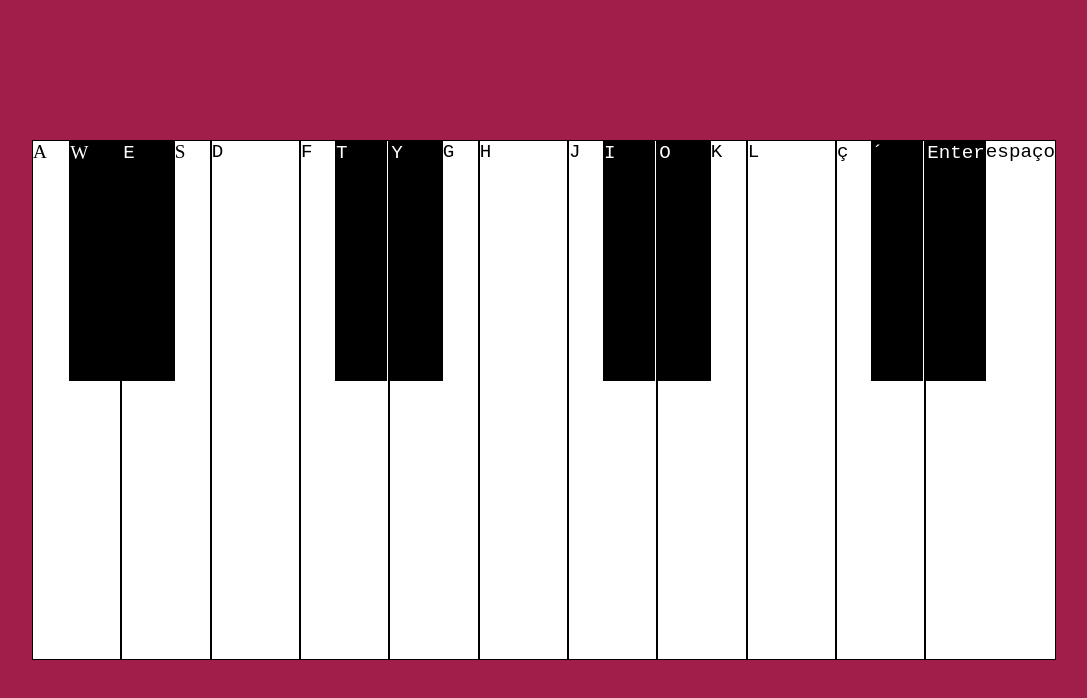
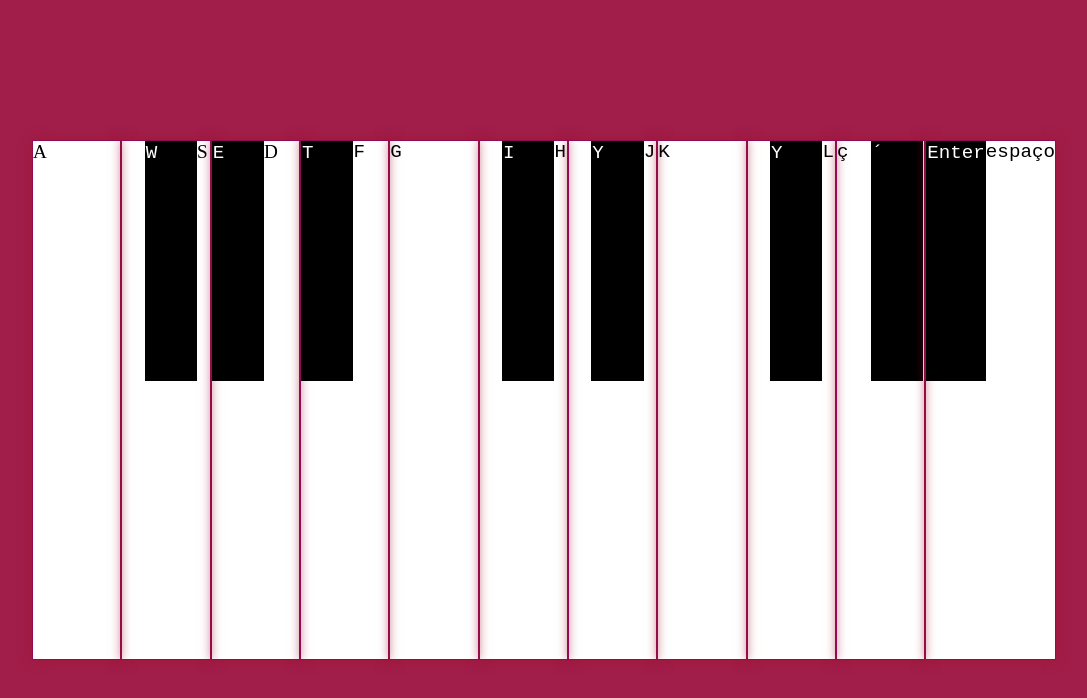
Before and after one commit to alessandrordgs/piano, a plain HTML site: page index.html in a window 1280 px wide. Shown: the whole page, without its empty margins (96-1183 px from the left). Drawn offline with Linux system fonts and the light colour scheme.

Commit message:
ajustado estrutura e feito logica para adicionar classe ao pressionar tecla

```diff
--- a/index.html
+++ b/index.html
@@ -11,82 +11,102 @@
 <body>
     <main class="container">
         <div class="piano">
-            <div class="piano-keys" data-key="65" >
+            <div class="piano-keys key" data-key="65" >
                 <kdb>A</kdb> <!-- do-->
-                <div class="piano-sub-keys-right" data-key="87">
-                  <kdb>W</kdb>
-                </div>
-
             </div>
 
-            <div class="piano-keys" data-key="83">
-
-                <div class="piano-sub-keys-left" data-key="69">
-                    <kbd>E</kbd>
+            <div class="piano-keys key" data-key="83">
+                <div class="piano-sub-keys-right key" data-key="69">
+                    <kbd>W</kbd>
                 </div>
                 <kdb>S</kdb> <!--Ré-->
             </div>
 
-            <div class="piano-keys" data-key="68">
-                <kbd>D</kbd> <!--Fá-->
+            <div class="piano-keys key" data-key="68">
+                <div class="piano-sub-keys-left key" data-key="87">
+                    <kbd>E</kbd> <!--Fá-->
+                </div>
+                <kdb>D</kdb> <!--Ré-->
+            </div>
+
+            <div class="piano-keys key" data-key="70">
+                <div class="piano-sub-keys-left key" data-key="84">
+                    <kbd>T</kbd>
+                </div>
+                <kbd>F</kbd> <!--SOL-->
 
             </div>
 
-            <div class="piano-keys" data-key="70">
-                <kbd>F</kbd> <!--SOL-->
-                <div class="piano-sub-keys-right" data-key="84">
-                    <kbd>T</kbd>
-                </div>
+            <div class="piano-keys key" data-key="71">
+                <kbd>G</kbd>
 
             </div>
 
-            <div class="piano-keys" data-key="71">
-
-                <div class="piano-sub-keys-left" data-key="89">
-                    <kbd>Y</kbd>
+            <div class="piano-keys key" data-key="72">
+                <div class="piano-sub-keys-right key" data-key="73">
+                    <kbd>I</kbd>
                 </div>
-                <kbd>G</kbd>
-            </div>
-
-            <div class="piano-keys" data-key="72">
                 <kbd>H</kbd><!--Lá-->
 
             </div>
 
-            <div class="piano-keys" data-key="74">
+            <div class="piano-keys key" data-key="74">
+                <div class="piano-sub-keys-right key" data-key="89">
+                    <kbd>Y</kbd>
+                </div>
                 <kbd>J</kbd> <!--Si-->
-                <div class="piano-sub-keys-right" data-key="73">
-                    <kbd>I</kbd>
-                </div>
+
             </div>
 
-            <div class="piano-keys" data-key="75">
-
-                <div class="piano-sub-keys-left" data-key="79">
-                    <kbd>O</kbd>
-                </div>
+            <div class="piano-keys key" data-key="75">
                 <kbd>K</kbd>
             </div>
 
-            <div class="piano-keys" data-key="76">
+            <div class="piano-keys key" data-key="76">
+                <div class="piano-sub-keys-right key" data-key="90">
+                    <kbd>Y</kbd>
+                </div>
                 <kbd>L</kbd>
             </div>
-            <div class="piano-keys" data-key="186">
+            <div class="piano-keys key" data-key="186">
                 <kbd>ç</kbd>
-                <div class="piano-sub-keys-right" data-key="219">
+                <div class="piano-sub-keys-right key" data-key="219">
                 <kbd>´</kbd>
                 </div>
             </div>
-            <div class="piano-keys" data-key="32">
+            <div class="piano-keys key" data-key="32">
 
-                <div class="piano-sub-keys-left" data-key="13">
+                <div class="piano-sub-keys-left key" data-key="13">
                 <kbd>Enter</kbd>
                 </div>
                 <kbd>espaço</kbd>
             </div>
+    </main>
 
 
-    </main>
+    <script>
+
+    function playSound (e){
+        // const audio = document.querySelector(`audio[data-key="${e.keyCode}"]`)
+
+        const key = document.querySelector(`.key[data-key="${e.keyCode}"]`)
+        console.log(key)
+
+        // if(!audio) return; // stop the funcition from running all together
+        // audio.currentTime = 0; // rewind to start
+        // audio.play()
+        key.classList.add('playing')
+    }
+
+    function removeTransition (e) {
+        if( e.propertyName !== 'transform') return
+        this.classList.remove('playing')
+    }
+
+    const keys = document.querySelectorAll('.key')
+    keys.forEach(key => key.addEventListener('transitionend', removeTransition))
+    window.addEventListener('keydown', playSound)
+    </script>
 </body>
 
 </html>
```
